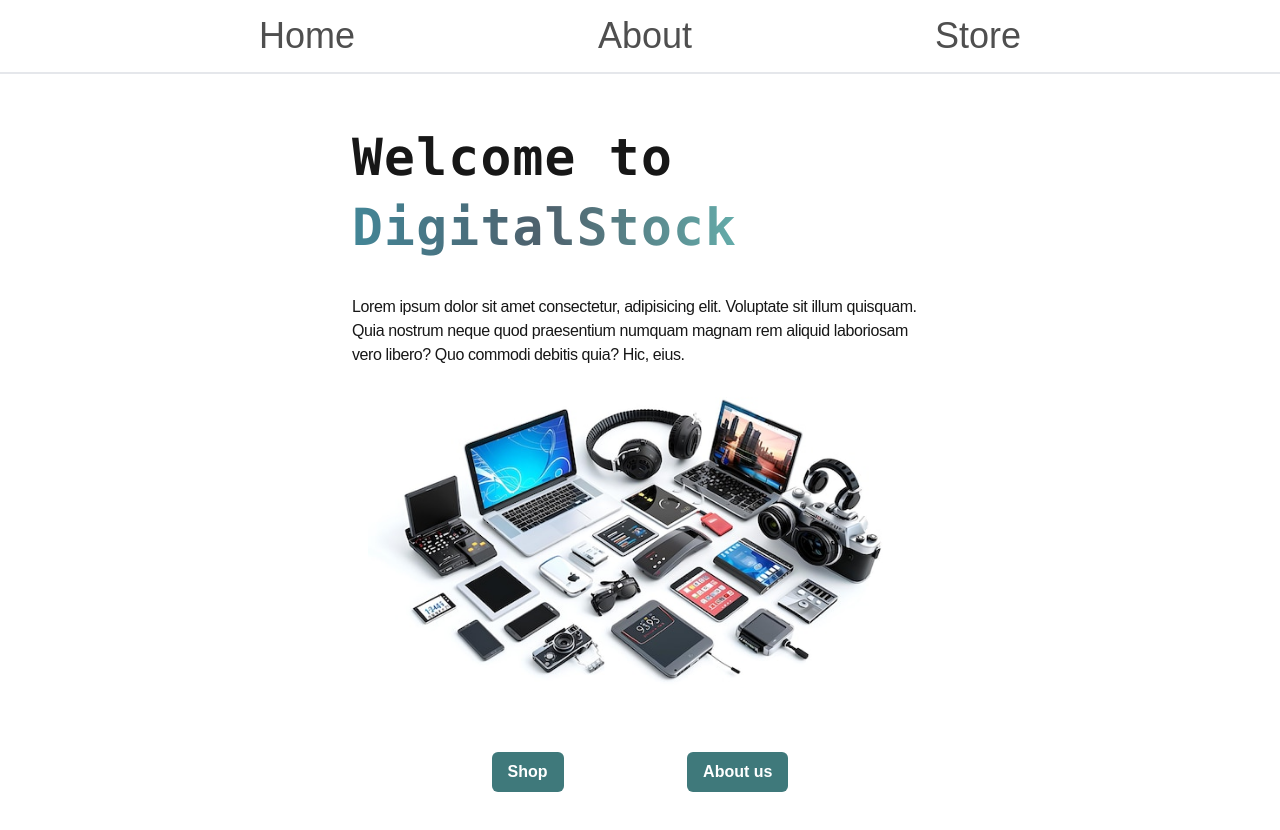
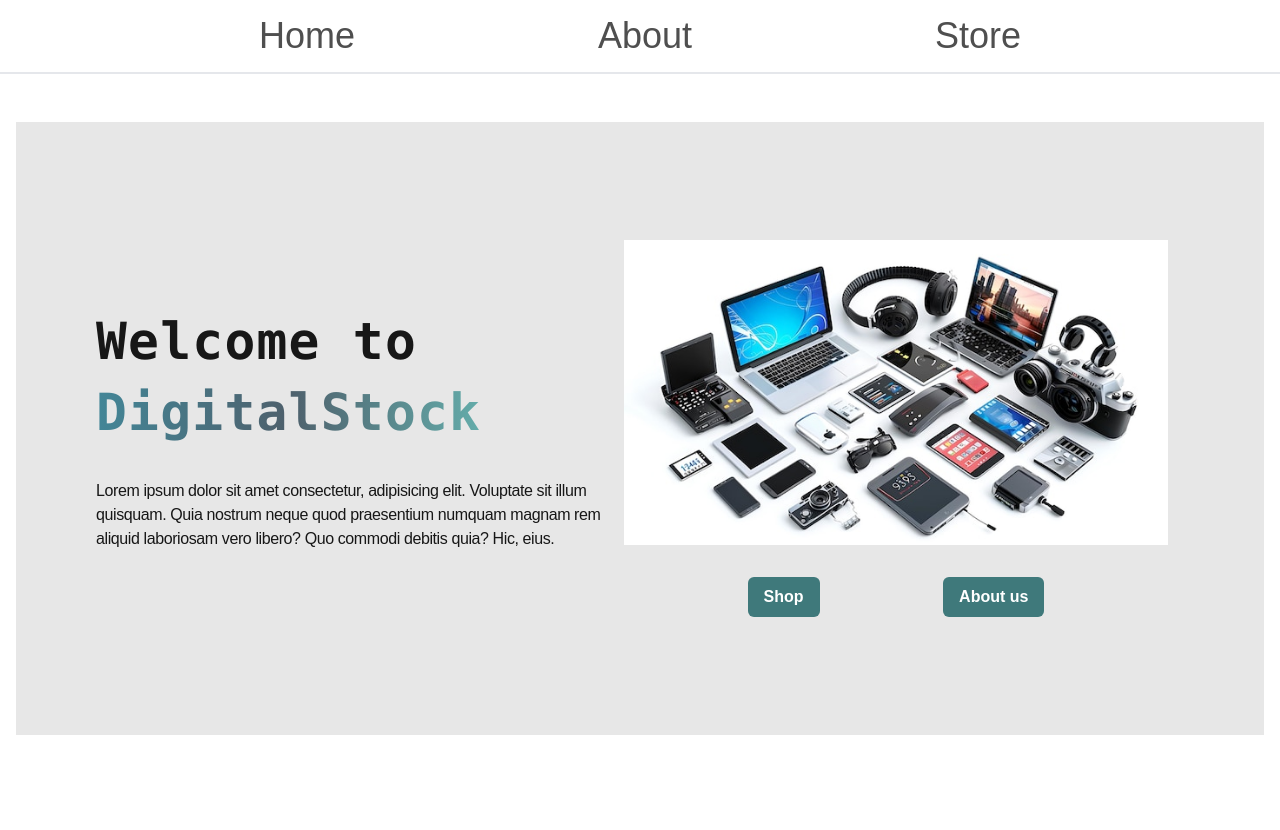
Before and after one commit to Krillinator/DigitalStock_Frontend, a Next.js app: page / in a window 1280 px wide. Shown: the top 830 px of the page. Built offline with nearby package versions, Linux system fonts and the light colour scheme.

Commit message:
Fix: Landing page media query for Landscape view

```diff
--- a/app/page.tsx
+++ b/app/page.tsx
@@ -4,9 +4,9 @@ import CustomButton from "./_component/CustomButton"
 export default function Home() {
   return (
     <>
-      <div className="p-4 pt-12 h-screen ">
-        <main className="px-4 h-5/6  flex flex-col justify-evenly items-center">
-          <section className=" md:max-w-xl">
+      <div className="p-4 pt-12 h-screen">
+        <main className="px-4 flex flex-col justify-evenly items-center md:flex-row md:justify-center bg-black-100 md:h-5/6 ">
+          <section className=" md:max-w-md  lg:max-w-lg ">
             <h1 className="text-[max(4vw,24px)] font-extrabold tracking-wide font-mono leading-snug">
               Welcome to{" "}
               <span className="bg-gradient-to-r from-limedSpruce-500 via-bismark-600 to-jetStream-400 bg-clip-text text-transparent">
@@ -29,7 +29,7 @@ export default function Home() {
               height={500}
               className=""
             />
-            <section className="flex justify-evenly mt-16">
+            <section className="flex justify-evenly mt-8">
               <CustomButton href={"/store"} text={"Shop"} />
               <CustomButton href={"/about"} text={"About us"} />
             </section>
```
